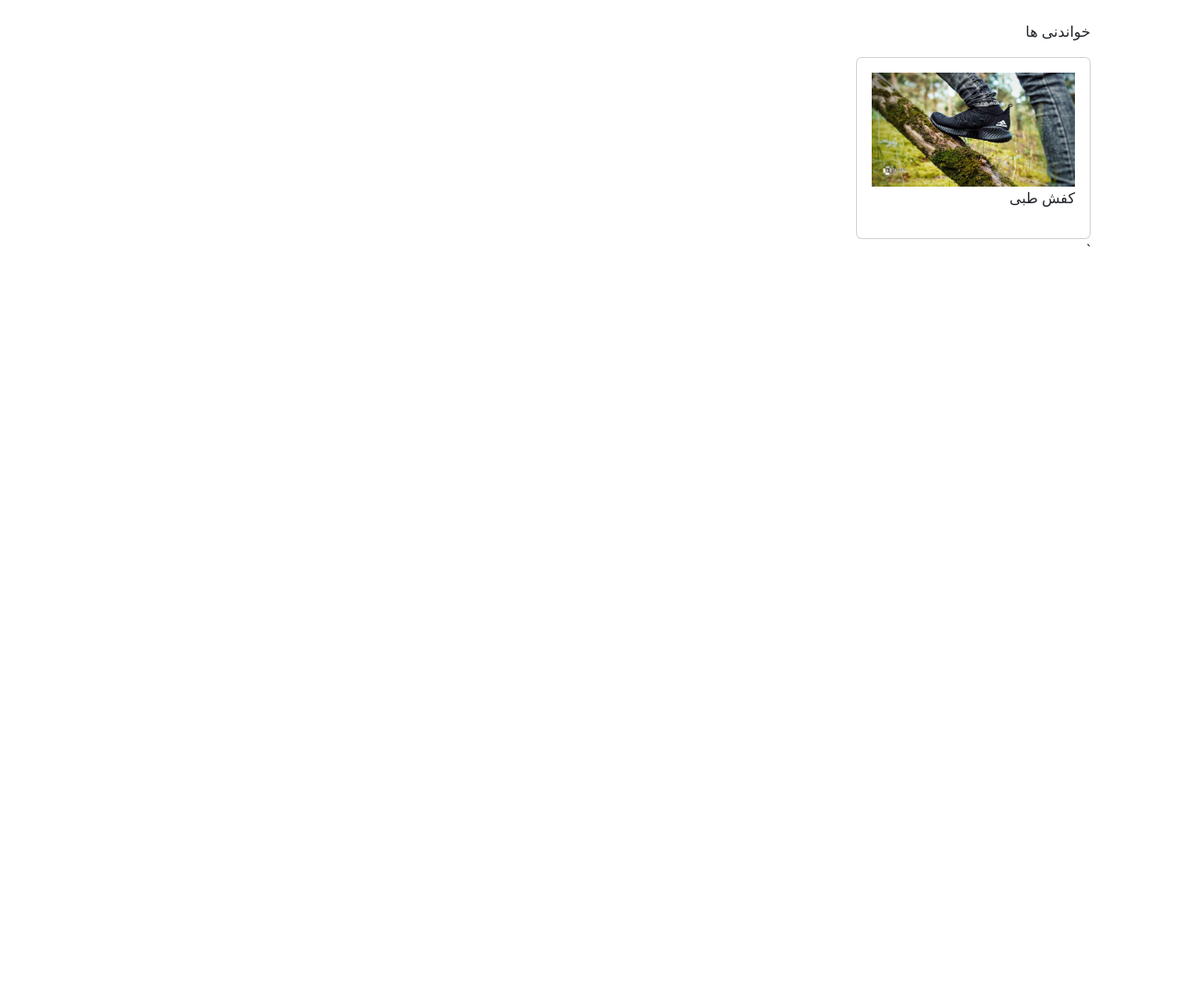
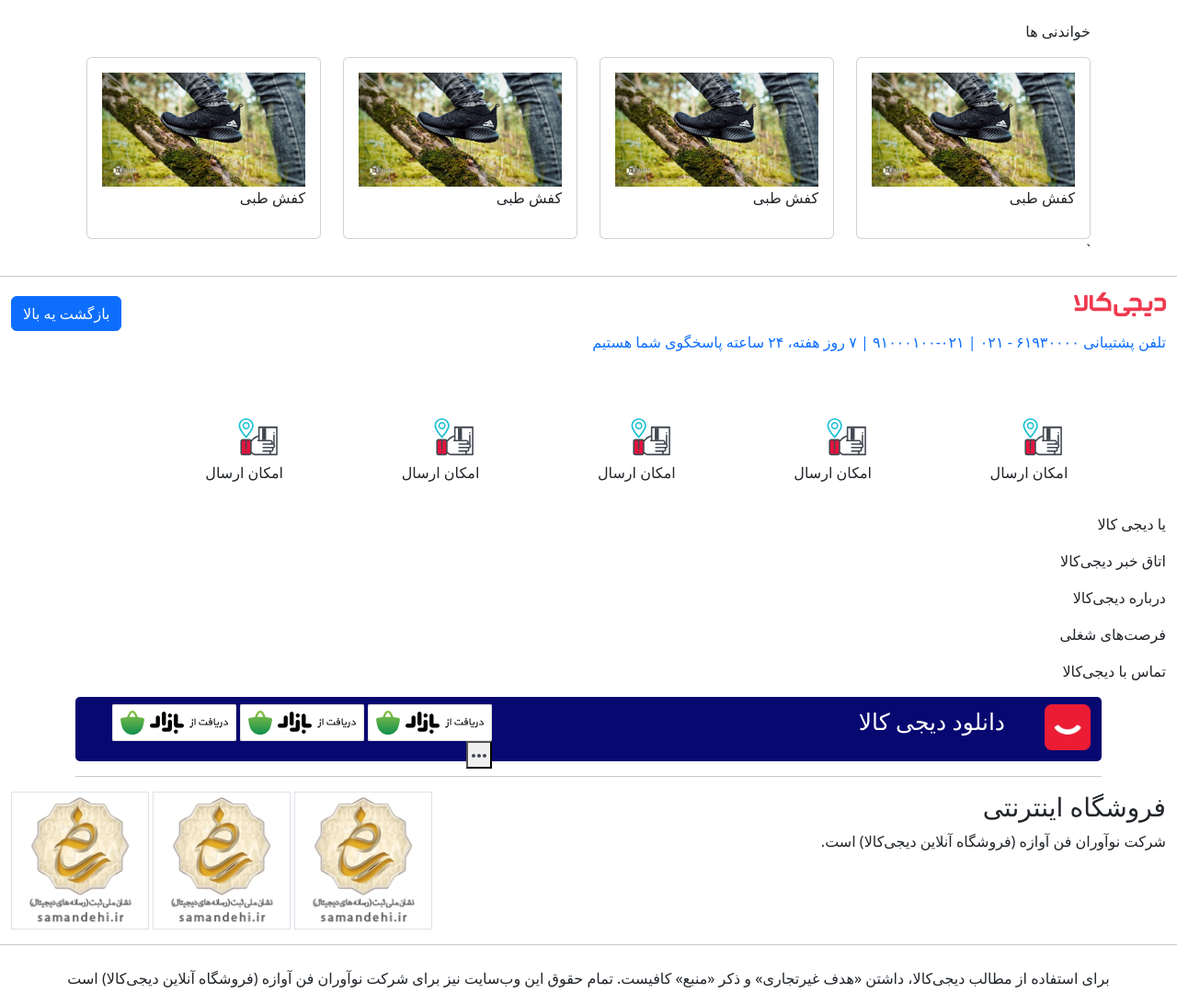
Before and after one commit to saharkadivar/digikala, a website: page digikala.html in a window 1280 px wide. Shown: the part 3652-4744 px from the top of the page at 92% size. Before the commit the page ends 3936 px from the top, so only its background shows below. Drawn offline with Linux system fonts and the light colour scheme.

Commit message:
changes save

```diff
--- a/assets/js/product.js
+++ b/assets/js/product.js
@@ -1,4 +1,4 @@
-const products = [
+const product = [
     {id : 1, describtion: "کفش طبی" , Image : "./assets/images/02.23-4.jpg" },
     {id : 2, describtion: "کفش طبی" , Image : "./assets/images/02.23-4.jpg" },
     {id : 3, describtion: "کفش طبی" , Image : "./assets/images/02.23-4.jpg" },
--- a/assets/scss/style.scss
+++ b/assets/scss/style.scss
@@ -98,3 +98,23 @@
     width: 100%;
     border: 1px solid #d3d1d1;
 }
+
+
+.footer{
+    justify-content: space-between;
+}
+
+.download{
+    width: 100%;
+    height: 70px;
+    background-color: rgb(8, 8, 113);
+    border-radius: 5px;
+}
+
+.download .data{
+    font-size: 25px;
+    color: white;
+}
+.foot{
+    justify-content: space-between;
+}
--- a/digikala.html
+++ b/digikala.html
@@ -733,32 +733,124 @@
     </div>
 
 
+  </div>
+
+  <hr>
+
+  <div class="container-fluid mt-2">
+    <div class="row">
+      <div class="footer d-flex">
+        <div class="footer-right">
+          <img src="./assets/images/digi.svg" alt="">
+          <p class="mt-3"><a class="text-decoration-none">تلفن پشتیبانی ۶۱۹۳۰۰۰۰ - ۰۲۱
+              |
+
+              ۰۲۱-۹۱۰۰۰۱۰۰
+              |
+
+              ۷ روز هفته، ۲۴ ساعته پاسخگوی شما هستیم</a></p>
+        </div>
+        <div class="footer-left">
+          <button type="button" class="btn btn-primary">بازگشت یه بالا</button>
+
+        </div>
+      </div>
+    </div>
+
+    <div class="row d-flex justify-content-center mt-5 ">
+      <div class="col-sm-12 col-md-2">
+        <a class="text-decoration-none" href="#"><img src="./assets/images/cash-on-delivery.svg" alt=""></a>
+        <p>امکان ارسال</p>
+      </div>
+      <div class="col-sm-12 col-md-2">
+        <a class="text-decoration-none" href="#"><img src="./assets/images/cash-on-delivery.svg" alt=""></a>
+        <p>امکان ارسال</p>
+      </div>
+      <div class="col-sm-12 col-md-2">
+        <a class="text-decoration-none" href="#"><img src="./assets/images/cash-on-delivery.svg" alt=""></a>
+        <p>امکان ارسال</p>
+      </div>
+      <div class="col-sm-12 col-md-2">
+        <a class="text-decoration-none" href="#"><img src="./assets/images/cash-on-delivery.svg" alt=""></a>
+        <p>امکان ارسال</p>
+      </div>
+      <div class="col-sm-12 col-md-2">
+        <a class="text-decoration-none" href="#"><img src="./assets/images/cash-on-delivery.svg" alt=""></a>
+        <p>امکان ارسال</p>
+      </div>
+    </div>
+
+    <div class="row">
+      <div class="col-md-6 mt-3">
+        <p>یا دیجی کالا</p>
+        <p>اتاق خبر دیجی‌کالا</p>
+        <p>درباره دیجی‌کالا</p>
+        <p> فرصت‌های شغلی</p>
+        <p> تماس با دیجی‌کالا</p>
+      </div>
+      <div class="col-md-6">
+
+      </div>
+    </div>
+
+
+  </div>
+
+  <div class="container">
+
+
+    <div class="container-fluid download">
+      <div class="row">
+        <div class="col-sm-12  col-md-1">
+          <img class="mt-2" src="./assets/images/footerlogo2.webp" alt="" width="50">
+        </div>
+        <div class="col-sm-12  col-md-2">
+          <p class="data mt-2">دانلود دیجی کالا</p>
+        </div>
+        <div class="col-sm-12  col-md-3"></div>
+        <div class="col-md-1"></div>
+        <div class="col-md-5 mt-2">
+          <img src="./assets/images/bazar.svg" alt="" width="">
+          <img src="./assets/images/bazar.svg" alt="" width="">
+          <img src="./assets/images/bazar.svg" alt="" width="">
+          <button class="btn-light "><img src="./assets/images/000.svg" alt=""></button>
+        </div>
+
+      </div>
+    </div>
+
+    <hr>
+  </div>
+
+    <div class="container-fluid">
+      <div class="row">
+        <div class="foot d-flex">
+          <div class="foot-right">
+            <h3>فروشگاه اینترنتی</h3>
+                <p>شرکت نوآوران فن آوازه (فروشگاه آنلاین دیجی‌کالا) است.</p>
+          </div>
+          <div class="foot-left">
+            <img class="border" src="./assets/images/rezi.webp" alt="">
+            <img class="border" src="./assets/images/rezi.webp" alt="">
+            <img class="border" src="./assets/images/rezi.webp" alt="">
+          </div>
+        </div>
+      </div>
+    </div>
+
+    <hr>
+
+    <div class="container-fluid mt-4">
+      <div class="row">
+        <p class="text-center btn-secondry">برای استفاده از مطالب دیجی‌کالا، داشتن «هدف غیرتجاری» و ذکر «منبع» کافیست. تمام حقوق اين وب‌سايت نیز برای شرکت نوآوران فن آوازه (فروشگاه آنلاین دیجی‌کالا) است</p>
+      </div>
+    </div>
 
 
 
 
 
 
-
-
-
-
-
-
-
-
-
-
-
-
-
-
-
-
-
-
-
-  </div>
 
 
 
```
Also changed, not shown: assets/css/style.css, assets/images/000.svg (added), assets/images/bazar.svg (added), 1 other file. Lines whose indentation alone changed are shown as unchanged.
